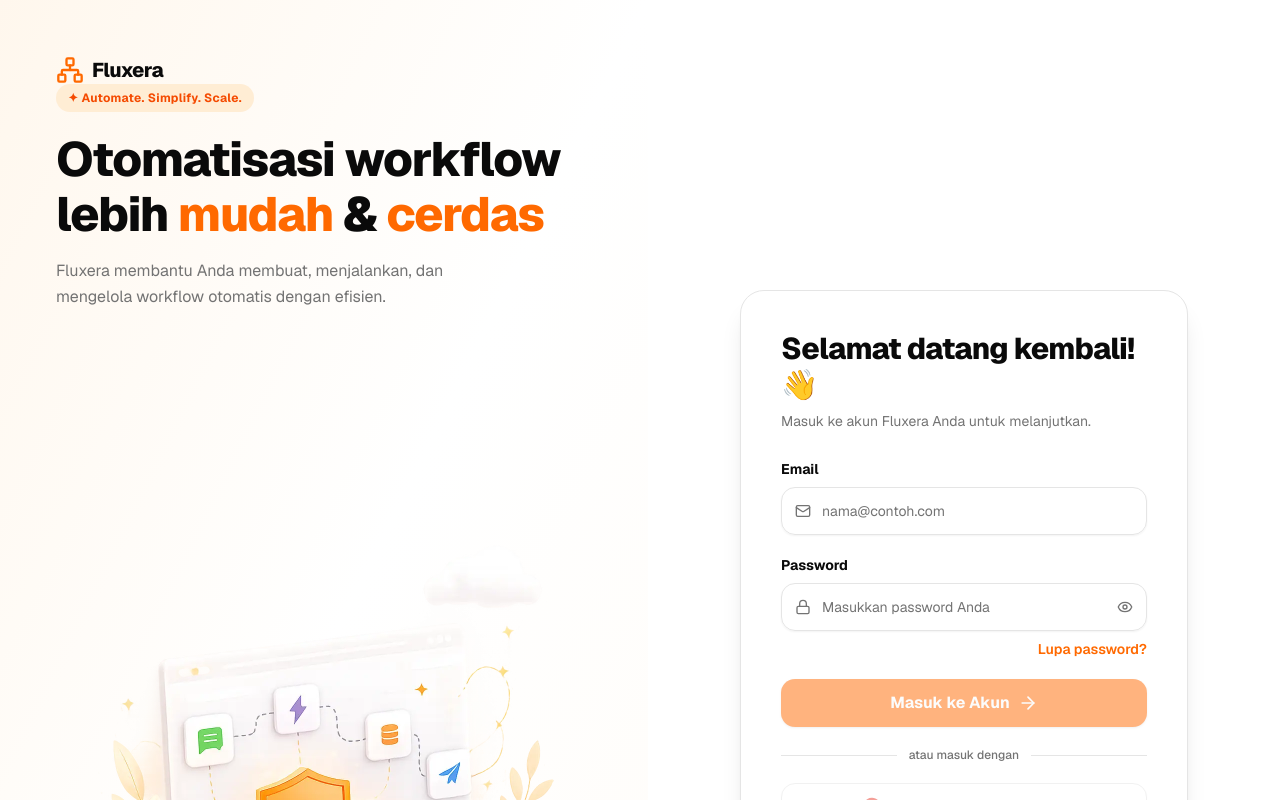
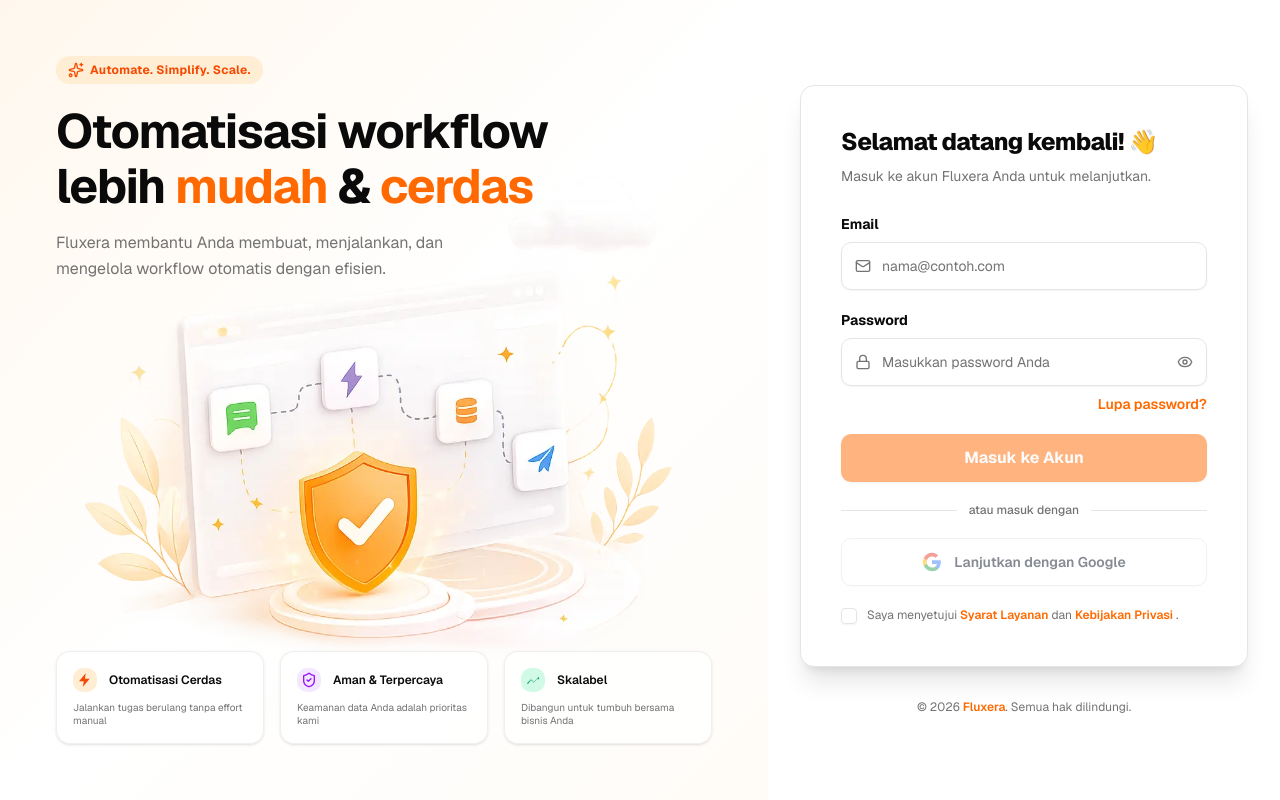
Before and after one commit to AbdSalehh/Automation-App, a Next.js app: page /login in a window 1280 px wide. Shown: the top 800 px of the page. Built offline with nearby package versions, Linux system fonts and the light colour scheme; no server answers.

Commit message:
feat: implement login system, landing page, and legal terms page with server-side connector validation

```diff
--- a/features/user-auth/ui/CredentialsLoginForm.tsx
+++ b/features/user-auth/ui/CredentialsLoginForm.tsx
@@ -90,7 +90,7 @@
             onChange={(event) => setEmail(event.target.value)}
             autoComplete="email"
             required
-            className="h-12 rounded-xl pl-10"
+            className="h-12 rounded-lg pl-10"
           />
         </div>
       </div>
@@ -110,7 +110,7 @@
             onChange={(event) => setPassword(event.target.value)}
             autoComplete="current-password"
             required
-            className="h-12 rounded-xl pr-10 pl-10"
+            className="h-12 rounded-lg pr-10 pl-10"
           />
           <button
             type="button"
@@ -145,10 +145,9 @@
       <Button
         type="submit"
         disabled={isLoading || disabled}
-        className="h-12 w-full rounded-xl bg-orange-500 text-base font-bold shadow-sm hover:bg-orange-600"
+        className="h-12 w-full rounded-lg bg-orange-500 text-base font-bold shadow-sm hover:bg-orange-600"
       >
         {isLoading ? "Masuk..." : "Masuk ke Akun"}
-        {!isLoading && <ArrowRightIcon className="size-5" />}
       </Button>
     </form>
   );
--- a/features/user-auth/ui/LoginButton.tsx
+++ b/features/user-auth/ui/LoginButton.tsx
@@ -22,7 +22,7 @@
       onClick={() => signIn("google", { callbackUrl: ROUTES.workflows })}
       disabled={disabled}
       variant="outline"
-      className="h-12 w-full gap-3 rounded-xl text-sm font-semibold"
+      className="h-12 w-full gap-3 rounded-lg text-sm font-semibold"
     >
       <svg className="size-5" viewBox="0 0 24 24" aria-hidden="true">
         <path
--- a/views/landing/ui/LandingHeader.tsx
+++ b/views/landing/ui/LandingHeader.tsx
@@ -45,19 +45,9 @@
             </Link>
           ) : (
             <>
-              <Link href={ROUTES.login} id="header-login-button">
-                <Button
-                  variant="ghost"
-                  className="text-slate-700 hover:bg-orange-50 hover:text-orange-600"
-                >
-                  Login
-                </Button>
-              </Link>
-
               <Link href={ROUTES.login} id="header-google-login-button">
                 <Button className="gap-2 bg-orange-500 text-white shadow-sm hover:bg-orange-600">
-                  <GoogleGlyph />
-                  Login dengan Google
+                  Login
                 </Button>
               </Link>
             </>
--- a/views/landing/ui/LandingHero.tsx
+++ b/views/landing/ui/LandingHero.tsx
@@ -78,7 +78,7 @@
 
       <div className="relative mx-auto grid w-full max-w-6xl items-center gap-12 px-4 py-20 lg:grid-cols-2">
         <div className="flex flex-col">
-          <h1 className="text-4xl leading-tight font-extrabold tracking-tight text-slate-900 md:text-4xl">
+          <h1 className="text-4xl leading-tight font-bold tracking-tight text-slate-900 md:text-4xl">
             Automasi Workflow Anda,
             <br />
             Visual • Mudah • <span className="text-orange-500">Powerful</span>
--- a/views/login/ui/LoginView.tsx
+++ b/views/login/ui/LoginView.tsx
@@ -1,7 +1,8 @@
 import Image from "next/image";
-import { NetworkIcon, ShieldCheckIcon } from "lucide-react";
-import { APP_NAME } from "@/shared/config/constants";
+import { NetworkIcon, ShieldCheckIcon, Sparkles } from "lucide-react";
+import { APP_NAME, ROUTES } from "@/shared/config/constants";
 import { LoginConsentGate } from "@/features/user-auth";
+import Link from "next/link";
 
 const FEATURE_CARDS = [
   {
@@ -37,20 +38,15 @@
  */
 export function LoginView() {
   return (
-    <div className="flex min-h-screen bg-white">
+    <div className="mx-auto flex h-dvh w-full max-w-7xl overflow-hidden bg-white">
       {/* Kolom kiri: banner promosi */}
-      <div className="relative hidden flex-col justify-between overflow-hidden bg-linear-to-br from-orange-50 via-white to-orange-50/40 p-10 lg:flex lg:flex-1 xl:p-14">
-        <div className="z-10 flex items-center gap-2 text-xl font-extrabold tracking-tight">
-          <NetworkIcon className="size-7 text-orange-500" />
-          <span className="text-foreground">{APP_NAME}</span>
-        </div>
-
+      <div className="relative hidden w-[60%]! flex-col justify-between overflow-hidden bg-linear-to-br from-orange-50 via-white to-orange-50/40 p-10 lg:flex lg:flex-1 xl:p-14">
         <div className="z-10 flex max-w-xl flex-col items-start">
           <span className="mb-5 inline-flex items-center gap-1.5 rounded-full bg-orange-100 px-3 py-1.5 text-xs font-bold tracking-wide text-orange-600">
-            ✦ Automate. Simplify. Scale.
+            <Sparkles className="size-4" /> Automate. Simplify. Scale.
           </span>
 
-          <h1 className="text-foreground text-4xl leading-[1.15] font-extrabold tracking-tight xl:text-5xl">
+          <h1 className="text-foreground text-4xl leading-[1.15] font-bold tracking-tight xl:text-5xl">
             Otomatisasi workflow lebih{" "}
             <span className="text-orange-500">mudah</span> &{" "}
             <span className="text-orange-500">cerdas</span>
@@ -60,34 +56,35 @@
             {APP_NAME} membantu Anda membuat, menjalankan, dan mengelola
             workflow otomatis dengan efisien.
           </p>
-
-          <div className="relative my-8 flex w-full justify-center">
+        </div>
+        <div className="absolute top-0 left-0 z-0 flex h-full w-full justify-center">
           <Image
             src="/login-illustration.webp"
             alt="Ilustrasi otomatisasi workflow"
             width={520}
             height={400}
             priority
-              className="h-auto w-full max-w-lg object-contain"
+            className="h-full! w-full! scale-120 object-contain"
           />
         </div>
-        </div>
 
-        <div className="z-10 grid w-full max-w-xl grid-cols-3 gap-4">
+        <div className="z-10 grid w-full grid-cols-3 gap-4">
           {FEATURE_CARDS.map((feature, index) => (
             <div
               key={feature.title}
               className="border-border/60 flex flex-col gap-2 rounded-xl border bg-white/80 p-4 shadow-sm backdrop-blur"
             >
+              <div className="flex items-center gap-3">
                 <div
-                className={`flex size-8 items-center justify-center rounded-lg ${feature.iconColor}`}
+                  className={`flex size-6 items-center justify-center rounded-lg ${feature.iconColor}`}
                 >
                   {FEATURE_ICONS[index]}
                 </div>
-              <div>
-                <h4 className="text-foreground text-xs font-bold">
+                <h4 className="text-foreground text-xs font-semibold">
                   {feature.title}
                 </h4>
+              </div>
+              <div>
                 <p className="text-muted-foreground mt-0.5 text-[10px] leading-tight">
                   {feature.description}
                 </p>
@@ -98,11 +95,11 @@
       </div>
 
       {/* Kolom kanan: kartu login */}
-      <div className="flex flex-1 flex-col items-center justify-center bg-white p-6 sm:p-12">
+      <div className="flex w-[40%]! flex-col items-center justify-center bg-white py-6 sm:py-12">
         <div className="flex w-full max-w-md flex-col">
-          <div className="border-border bg-card flex w-full flex-col gap-7 rounded-3xl border p-8 shadow-xl sm:p-10">
+          <div className="border-border bg-card flex w-full flex-col gap-7 rounded-xl border p-8 shadow-xl sm:p-10">
             <div className="flex flex-col gap-2">
-              <h2 className="text-foreground text-3xl font-extrabold tracking-tight">
+              <h2 className="text-foreground text-2xl font-extrabold tracking-tight">
                 Selamat datang kembali! 👋
               </h2>
               <p className="text-muted-foreground text-sm">
@@ -111,16 +108,18 @@
             </div>
 
             <LoginConsentGate />
-
-            <div className="text-muted-foreground border-border flex items-center justify-center gap-2 border-t pt-5">
-              <ShieldCheckIcon className="size-4 text-emerald-500" />
-              <span className="text-xs">Aman & terenkripsi end-to-end</span>
-            </div>
           </div>
 
           <div className="mt-8 flex w-full justify-center">
             <span className="text-muted-foreground text-center text-xs">
-              © 2026 {APP_NAME}. Semua hak dilindungi.
+              © 2026{" "}
+              <Link
+                href={ROUTES.home}
+                className="font-semibold text-orange-500 hover:text-orange-600 hover:underline"
+              >
+                {APP_NAME}
+              </Link>
+              . Semua hak dilindungi.
             </span>
           </div>
         </div>
--- a/widgets/credential-manager/ui/CredentialTableRow.tsx
+++ b/widgets/credential-manager/ui/CredentialTableRow.tsx
@@ -4,6 +4,7 @@
   CheckCircle2Icon,
   AlertTriangleIcon,
   KeyRoundIcon,
+  Sparkles,
 } from "lucide-react";
 import { motion } from "motion/react";
 import { Badge, BrandIcon } from "@/shared/ui";
@@ -32,6 +33,8 @@
           <span className="border-border grid size-9 shrink-0 place-items-center rounded-lg border bg-white">
             {metrics.brand ? (
               <BrandIcon name={metrics.brand} className="size-5" />
+            ) : metrics.typeLabel.toLowerCase() === "ai" ? (
+              <Sparkles className="size-4 text-orange-600" />
             ) : (
               <KeyRoundIcon className="size-4 text-orange-600" />
             )}
@@ -58,6 +61,8 @@
         <div className="flex items-center gap-2">
           {metrics.brand ? (
             <BrandIcon name={metrics.brand} className="size-4" />
+          ) : metrics.typeLabel.toLowerCase() === "ai" ? (
+            <Sparkles className="text-muted-foreground size-4" />
           ) : (
             <KeyRoundIcon className="text-muted-foreground size-4" />
           )}
```
Also changed, not shown: app/terms/page.tsx (+10 -25 lines), views/legal/ui/LegalPage.tsx (+12 -17 lines), 1 other file (tests, documents, lock files or other folders). Lines whose indentation alone changed are shown as unchanged.
